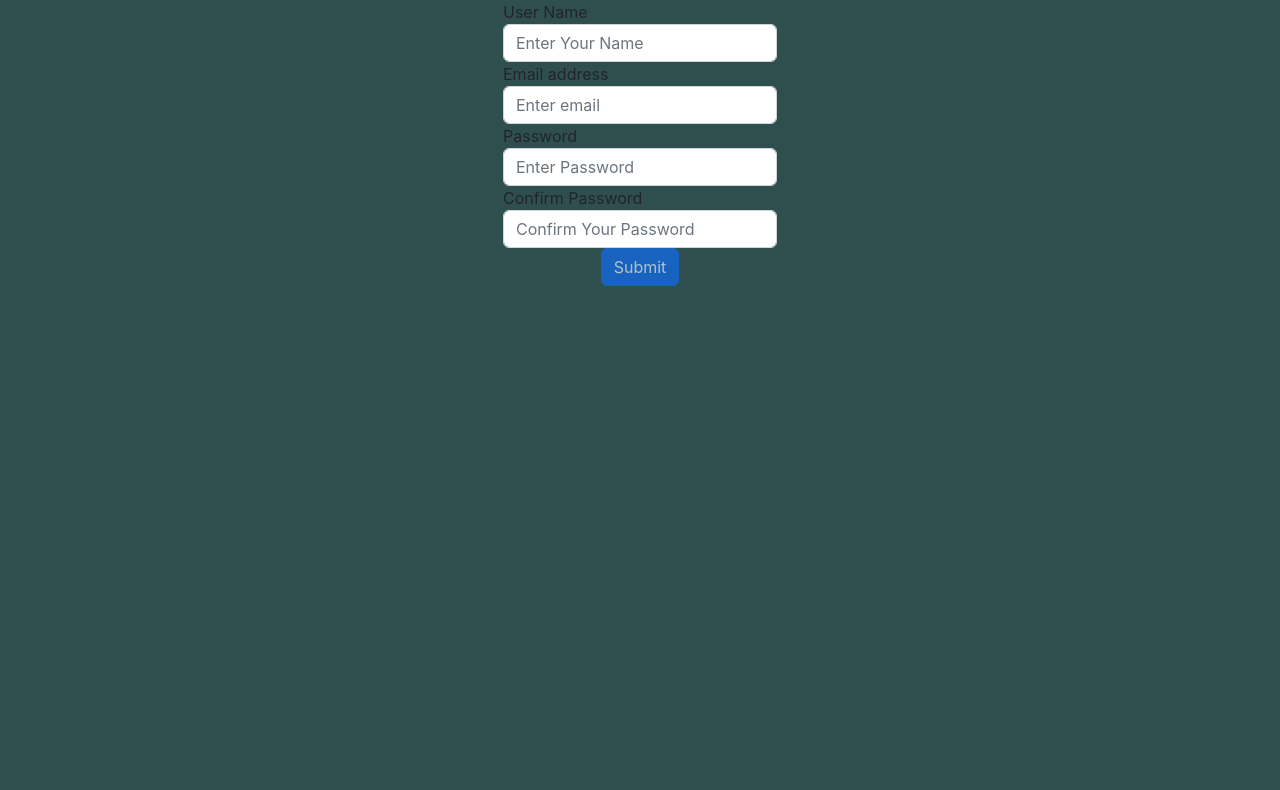
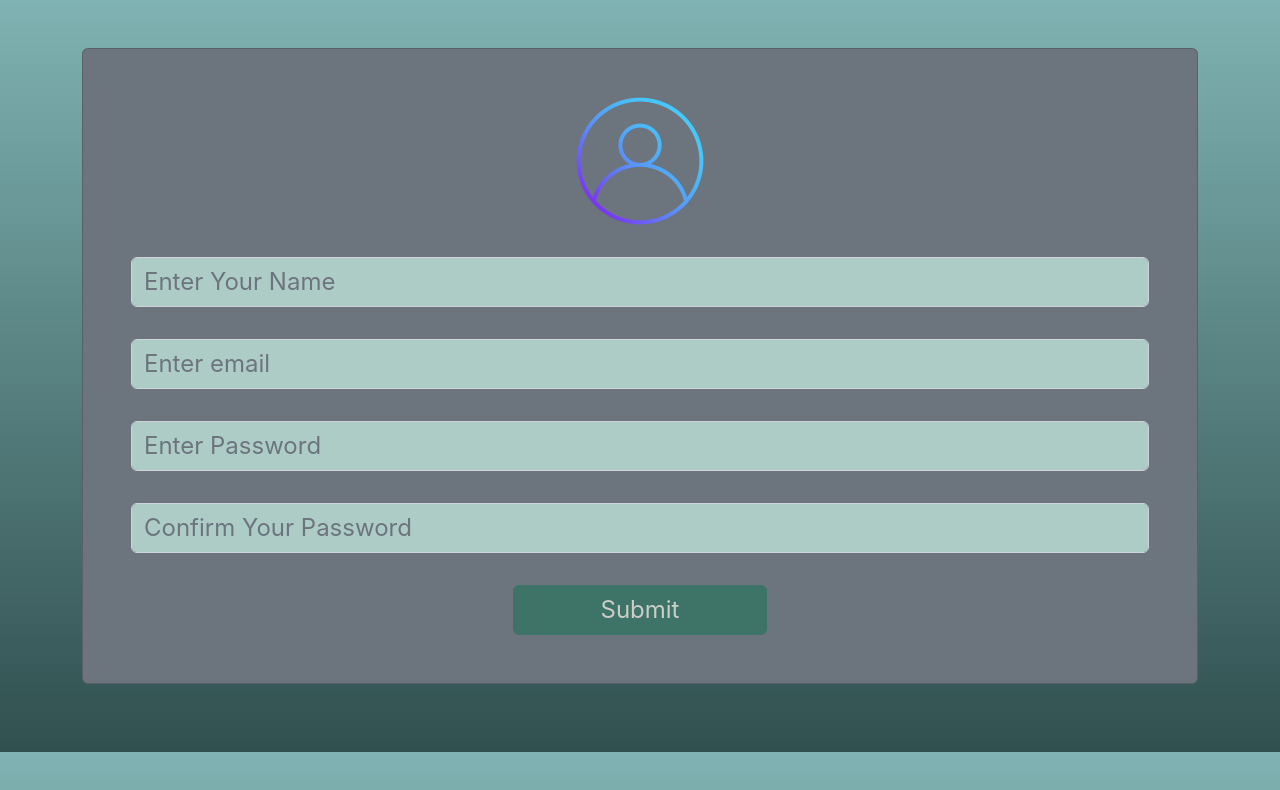
Before and after one commit to RoOtT24/movies_website, a React (Create React App) app: page /register in a window 1280 px wide. Shown: the top 790 px of the page. Built offline with nearby package versions, Linux system fonts and the light colour scheme.

Commit message:
register styles1

```diff
--- a/src/App.css
+++ b/src/App.css
@@ -1,17 +1,14 @@
 body {
-  background-color: darkslategrey;
+  background-image: linear-gradient(hsl(180, 25%, 60%),hsl(180, 24%, 25%)) !important;
 }
 
-.bg-custom {
-  background-color: darkslategrey !important;
-}
 
 .nav-link {
   color: #fff !important;
 }
 
 .btn-default-outline {
-  color: #0da39c !important;
+  color: darkslategrey !important;
   background-color: transparent;
   border-color: darkslategrey;
   width: 200px;
@@ -20,7 +17,6 @@ body {
 
 .btn-default-outline:hover {
   color: #fff !important;
-  background-color: darkslategrey;
   box-shadow: none;
 }
 
--- a/src/components/Home/Home.jsx
+++ b/src/components/Home/Home.jsx
@@ -2,6 +2,14 @@ import React from 'react'
 
 export const Home = () => {
   return (
-    <div>Home</div>
+    <div>
+    <div className="card" style={{width: '18rem'}}>
+  <img className="card-img-top" src="/assets/img/logo.jpg" alt="Card image cap" />
+  <div className="card-body">
+    <p className="card-text">Some quick example text to build on the card title and make up the bulk of the card's content.</p>
+  </div>
+</div>
+
+    </div>
   )
 }
--- a/src/components/Register/Register.jsx
+++ b/src/components/Register/Register.jsx
@@ -3,7 +3,7 @@ import Joi from 'joi'
 import React, { useState } from 'react'
 import { useNavigate } from 'react-router-dom'
 import { toast } from 'react-toastify'
-import './Register.module.css'
+import styles from './Register.module.css'
 
 export const Register = () => {
   const navigate = useNavigate()
@@ -35,6 +35,9 @@ export const Register = () => {
     }
     else{
       // handle errors
+      toast.error('There is an error in your data!, try again');
+      // const value = data.err[0][0].message ;
+      // setErrors({...errors , [data.err[0][0].path[0]]:value});
     }
   }
 ///////////////////////////////////////
@@ -94,10 +97,15 @@ export const Register = () => {
 ///////////////////////////////////////
 
   return (
-    <form onSubmit={onSubmit} className="container">
+    <form onSubmit={onSubmit} className="container text-center mt-5">
 
-      <div className="form-group">
-        <label htmlFor="name">User Name</label>
+      <div className="card p-5 bg-secondary">
+      <div className="d-flex justify-content-center mb-3">
+        <img src="/assets/img/login.png" alt="account pic" />
+        </div>
+
+      <div className="form-group my-3">
+
         <input
           type="text"
           className="form-control"
@@ -107,8 +115,7 @@ export const Register = () => {
           onChange={onChange}
         />
         </div>
-      <div className="form-group">
-        <label htmlFor="email">Email address</label>
+      <div className="form-group my-3">
         <input
           type="email"
           className="form-control"
@@ -119,8 +126,7 @@ export const Register = () => {
         />
 
       </div>
-      <div className="form-group">
-        <label htmlFor="password">Password</label>
+      <div className="form-group my-3">
         <input
           type="password"
           className="form-control"
@@ -131,8 +137,7 @@ export const Register = () => {
         />
       </div>
 
-      <div className="form-group">
-        <label htmlFor="cPassword">Confirm Password</label>
+      <div className="form-group my-3">
         <input
           type="password"
           className="form-control"
@@ -143,9 +148,10 @@ export const Register = () => {
         />
       </div>
 
-
-      <input type="submit" className={Object.keys(errors).length>0? "btn btn-primary disabled" : "btn btn-primary"} />
-
+    <div>
+      <input type="submit" id={styles.btn} className={Object.keys(errors).length>0? "btn btn-primary disabled w-25 mt-3" : "btn btn-primary mt-3 w-25" } />
+      </div>
+      </div>
     </form>
   );
 }
--- a/src/components/Register/Register.module.css
+++ b/src/components/Register/Register.module.css
@@ -1,6 +1,24 @@
+img {
+    width: 8rem;
+    height: 8rem;
+}
 form {
-    display: flex;
-    justify-content: center;
-    flex-direction: column;
-    align-items: center;
+    height: 88vh !important;
 }
+form div input {
+    background-color: #aeccc6 !important;
+
+    font-size: 1.5rem !important;
+    font-weight: 900;
+}
+
+#btn {
+    background-color: #25745c !important;
+    border-color: #25745c !important;
+    color: #fffdef !important;
+}
+
+#btn:hover {
+    background-color: #fffdef !important;
+    color: #25745c !important;
+}
```
Also changed, not shown: public/assets/img/login.png (added), public/assets/img/logo.jpg (added).
